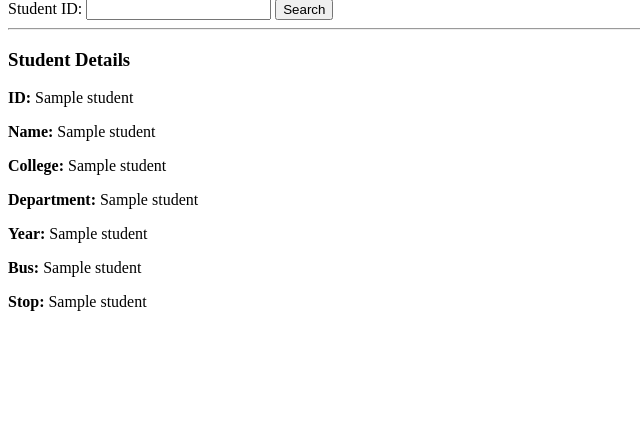
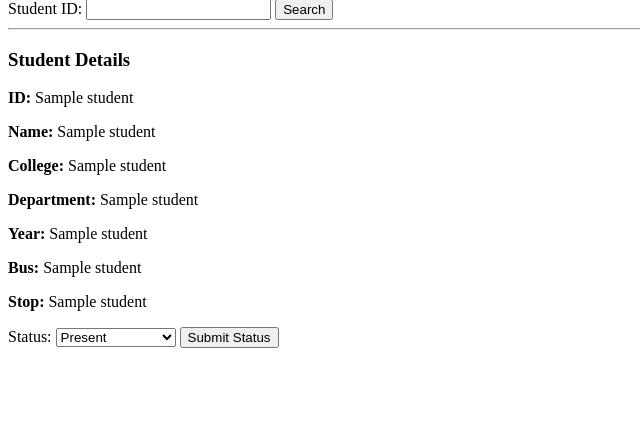
Before and after one commit to sanjanaluca/smart-bus-sync, a Flask app: template templates/index.html in a window 1280 px wide. Shown: the part 81-502 px from the top of the page, without its empty margins (0-640 px from the left). Run offline with Flask 3, Linux system fonts and the light colour scheme; the template is opened without the code that fills it: most values are stand-ins (such as "Sample title", 1, 10 or a date in 2020).

Commit message:
add student status features

```diff
--- a/app.py
+++ b/app.py
@@ -1,5 +1,6 @@
 from flask import Flask, render_template, request
 from config.db import get_db_connection
+from datetime import date
 
 app = Flask(__name__)
 
@@ -7,35 +8,65 @@ app = Flask(__name__)
 def home():
 
     student = None
+    message = ""
 
     if request.method == 'POST':
 
-        student_id = request.form['student_id']
+        action = request.form['action']
 
-        conn = get_db_connection()
-        cur = conn.cursor()
+        if action == "search":
 
-        cur.execute("""
-            SELECT
-                s.id_number,
-                s.student_name,
-                s.college_name,
-                s.department,
-                s.year,
-                s.bus_number,
-                bs.stop_name
-            FROM student s
-            JOIN bus_stop bs
-            ON s.stop_id = bs.stop_id
-            WHERE s.id_number = %s
-        """, (student_id,))
+            student_id = request.form['student_id']
 
-        student = cur.fetchone()
+            conn = get_db_connection()
+            cur = conn.cursor()
 
-        cur.close()
-        conn.close()
+            cur.execute("""
+                SELECT
+                    s.id_number,
+                    s.student_name,
+                    s.college_name,
+                    s.department,
+                    s.year,
+                    s.bus_number,
+                    bs.stop_name
+                FROM student s
+                JOIN bus_stop bs
+                ON s.stop_id = bs.stop_id
+                WHERE s.id_number = %s
+            """, (student_id,))
 
-    return render_template('index.html', student=student)
+            student = cur.fetchone()
+
+            cur.close()
+            conn.close()
+
+        elif action == "save":
+
+            student_id = request.form['student_id']
+            status = request.form['status']
+
+            conn = get_db_connection()
+            cur = conn.cursor()
+
+            cur.execute("""
+                INSERT INTO student_status
+                (student_id, status, status_date)
+                VALUES (%s, %s, %s)
+            """, (student_id, status, date.today()))
+
+            conn.commit()
+
+            cur.close()
+            conn.close()
+
+            message = "Status saved successfully"
+
+    return render_template(
+        'index.html',
+        student=student,
+        message=message
+    )
 
 if __name__ == '__main__':
     app.run(debug=True)
--- a/templates/index.html
+++ b/templates/index.html
@@ -10,12 +10,12 @@
     <form method="POST">
         <label>Student ID:</label>
         <input type="text" name="student_id" required>
-        <button type="submit">Search</button>
-    </form>
+        <button type="submit" name="action" value="search">Search</button>
 
-    <hr>
+        <hr>
 
-    {% if student %}
+        {% if student %}
+
         <h3>Student Details</h3>
 
         <p><strong>ID:</strong> {{ student[0] }}</p>
@@ -25,6 +25,27 @@
         <p><strong>Year:</strong> {{ student[4] }}</p>
         <p><strong>Bus:</strong> {{ student[5] }}</p>
         <p><strong>Stop:</strong> {{ student[6] }}</p>
+
+        <input type="hidden" name="student_id" value="{{ student[0] }}">
+
+        <label>Status:</label>
+        <select name="status">
+            <option value="Present">Present</option>
+            <option value="Absent">Absent</option>
+            <option value="Study Leave">Study Leave</option>
+            <option value="Semester Leave">Semester Leave</option>
+        </select>
+
+        <button type="submit" name="action" value="save">
+            Submit Status
+        </button>
+
+        {% endif %}
+
+    </form>
+
+    {% if message %}
+        <h3>{{ message }}</h3>
     {% endif %}
 
 </body>
```
